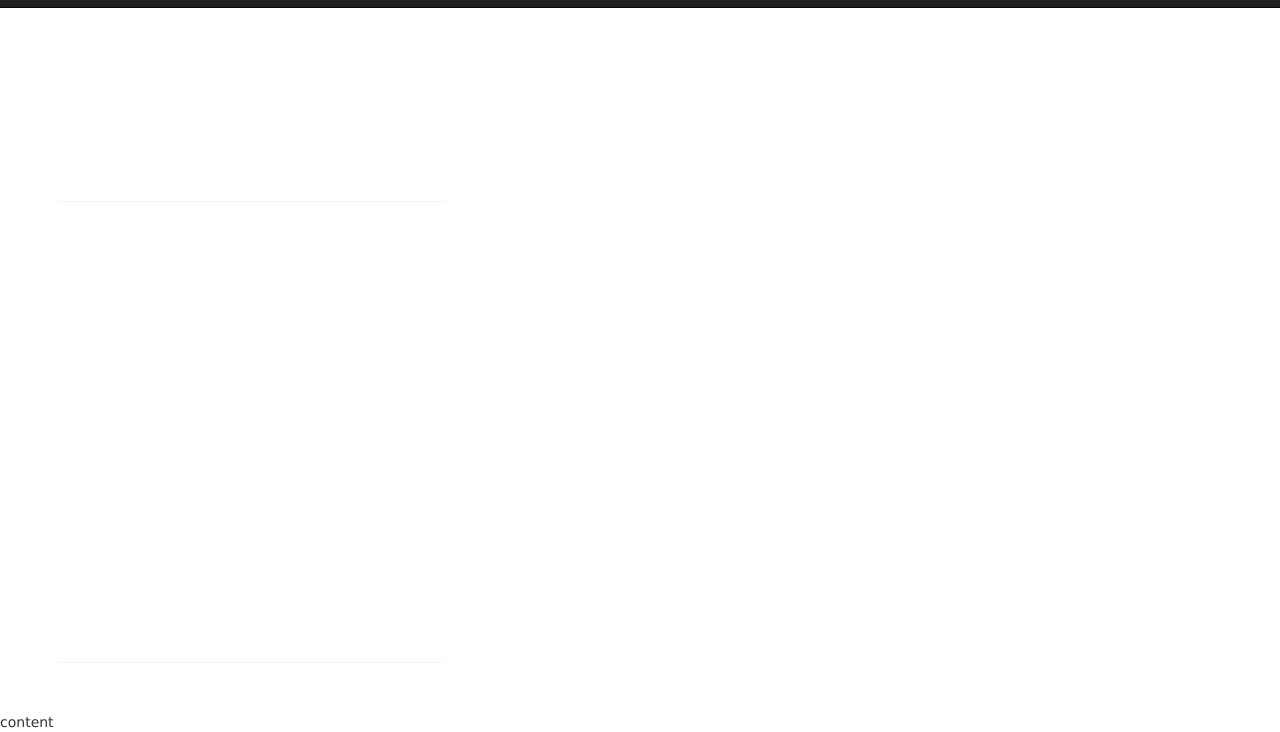
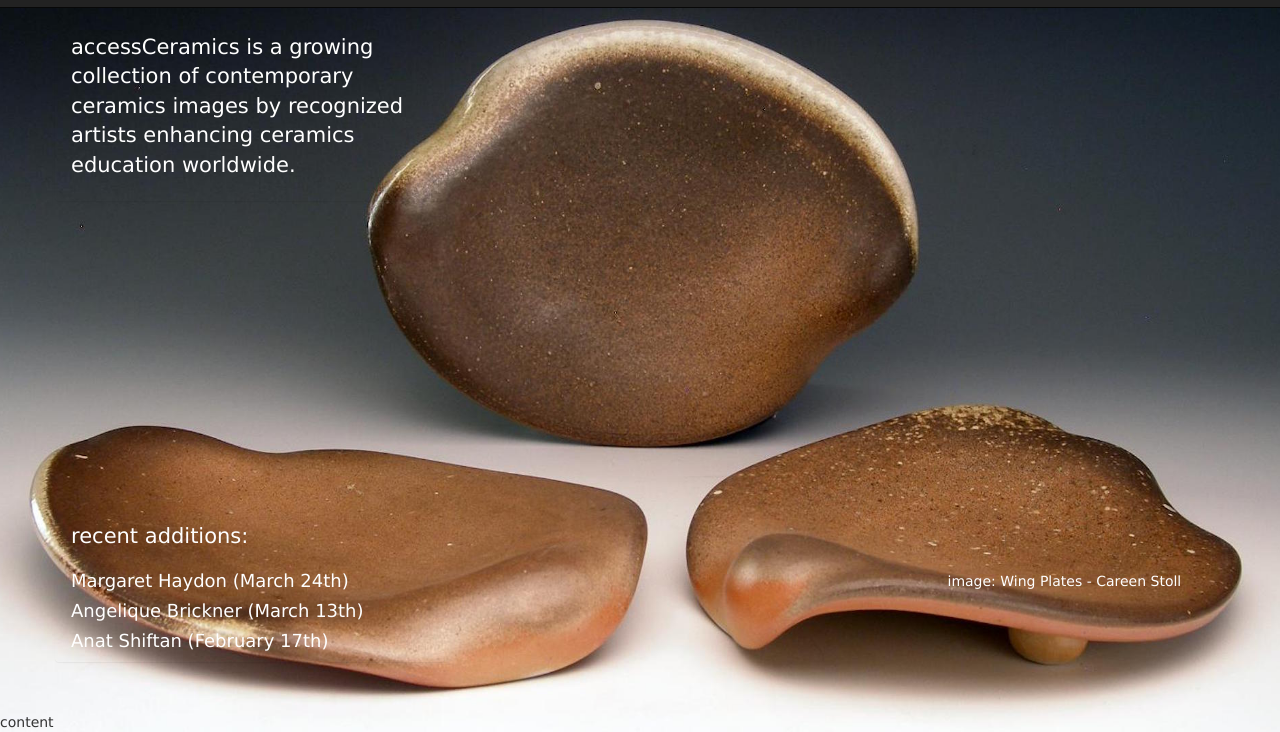
Before and after one commit to WatzekDigitalInitiatives/ac2, a plain HTML site: page index.html in a window 1280 px wide. Shown: the part 68-800 px from the top of the page. Drawn offline with Linux system fonts and the light colour scheme.

Commit message:
corrected image 2

```diff
--- a/css/full.css
+++ b/css/full.css
@@ -24,7 +24,7 @@ https://farm3.staticflickr.com/2831/33573429206_de3ec72cf3_o.jpg
 
 
 .full {
-    background: url('images/home2.jpg') no-repeat center center fixed;
+    background: url('https://watzekdigitalinitiatives.github.io/ac2/images/home2.jpg') no-repeat center center fixed;
     -webkit-background-size: cover;
     -moz-background-size: cover;
     background-size: cover;
```
